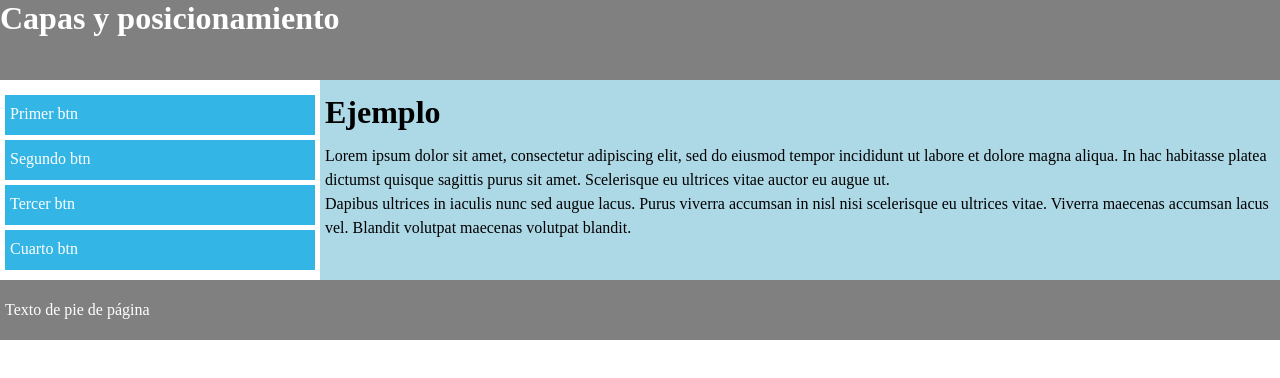
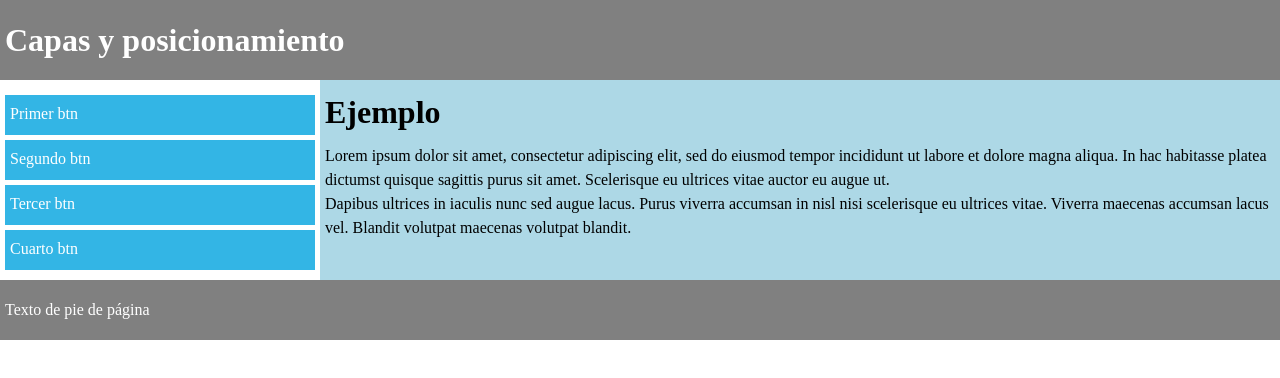
Before and after one commit to Uaybalam/OrganizarCSS, a plain HTML site: page index.html in a window 1280 px wide. Drawn offline with Linux system fonts and the light colour scheme.

Commit message:
css update

```diff
--- a/estilos.css
+++ b/estilos.css
@@ -14,14 +14,11 @@
   position: relative;
   height: 80px;
 }
-
-.contenido h1{
+.encabezado h1{
   margin-left: 5px;
-  line-height: 2em;
-}
-.contenido p{
-  margin-left: 5px;
-  line-height: 1.5em;
+  position: absolute;
+  top: 50%;
+  transform: translateY(-50%);
 }
 
 .clearfix{
@@ -50,7 +47,14 @@
     left: 25%;
     height: 200px;
   }
-
+  .contenido h1{
+    margin-left: 5px;
+    line-height: 2em;
+  }
+  .contenido p{
+    margin-left: 5px;
+    line-height: 1.5em;
+  }
 
 .menu ul {
     list-style-type: none;
```
